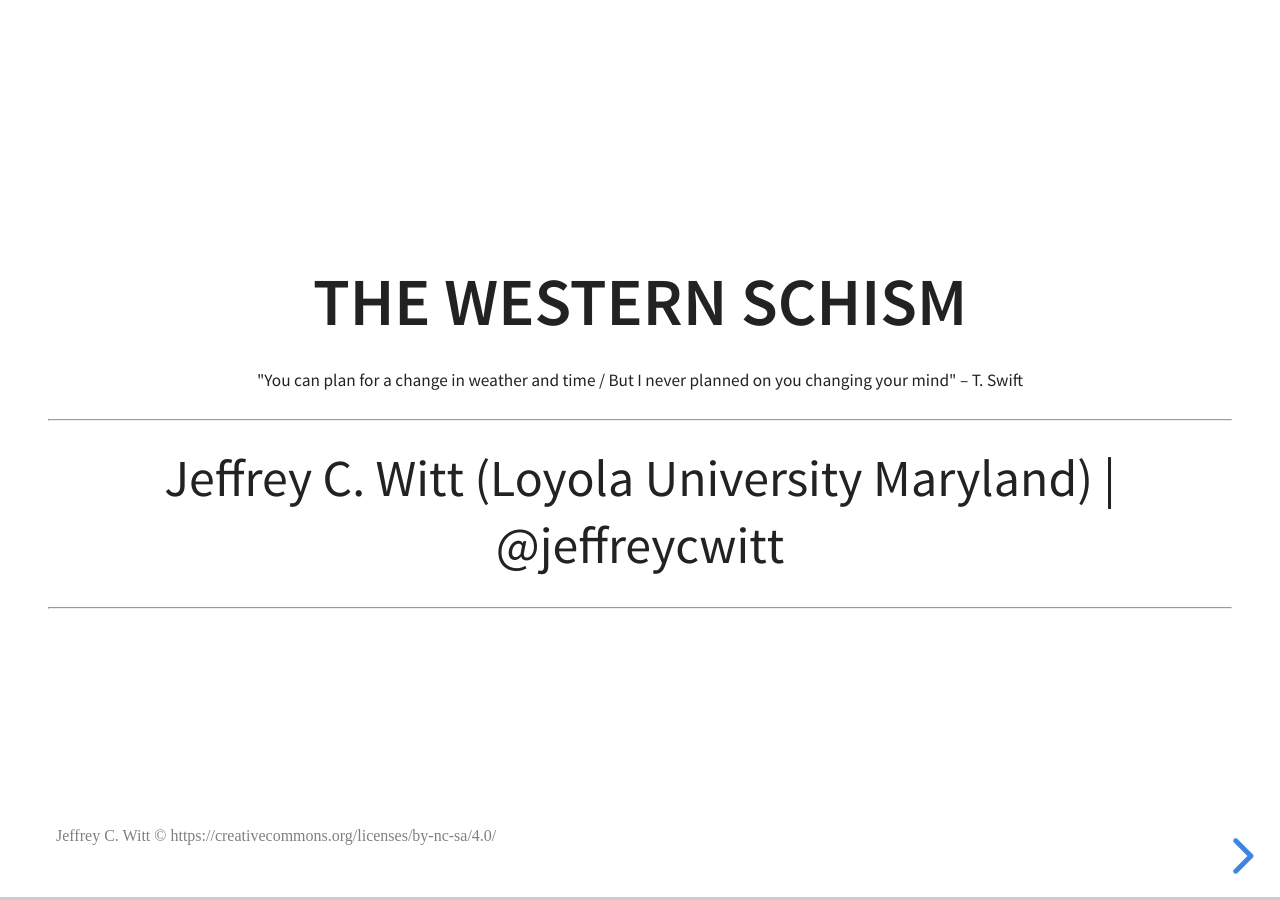
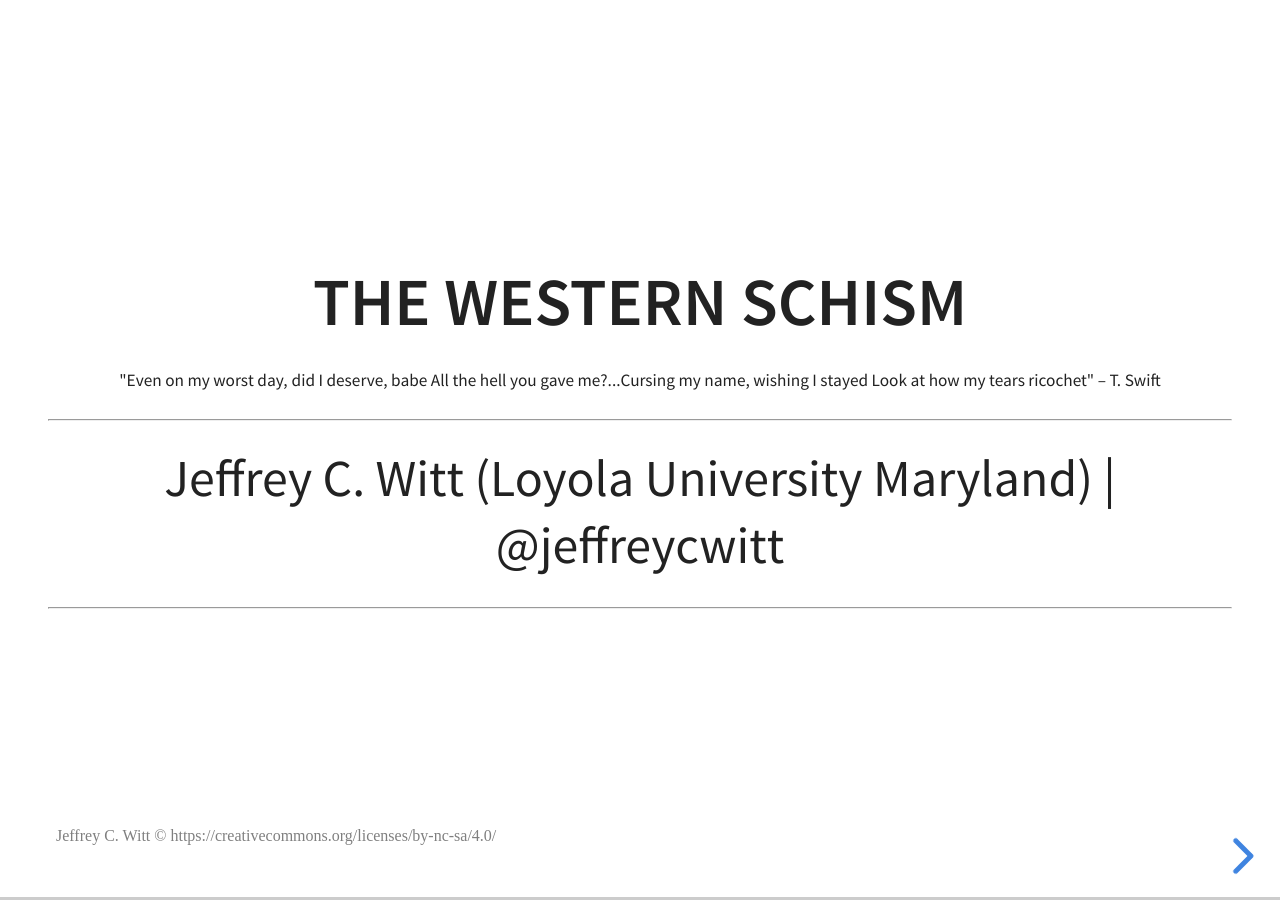
Before and after one commit to jeffreycwitt/jeffreycwitt.github.io, a Jekyll site: the page built from _slides/the-western-schism.html, in a window 1280 px wide. Built offline with Jekyll 4.4.1, drawn with Linux system fonts in a browser that asks for light colours.

Commit message:
epitaph update

```diff
--- a/_slides/the-western-schism.html
+++ b/_slides/the-western-schism.html
@@ -9,7 +9,8 @@ tags: teaching
 
 <section>
 <h3>The Western Schism</h3>
-<p style="font-size: 14px">"You can plan for a change in weather and time / But I never planned on you changing your mind" – T. Swift </p>
+<p style="font-size: 14px">"Even on my worst day, did I deserve, babe All the hell you gave me?...Cursing my name, wishing I stayed
+  Look at how my tears ricochet" – T. Swift </p>
 <hr/>
 <p>Jeffrey C. Witt (Loyola University Maryland) | @jeffreycwitt</p>
 <hr/>
```
